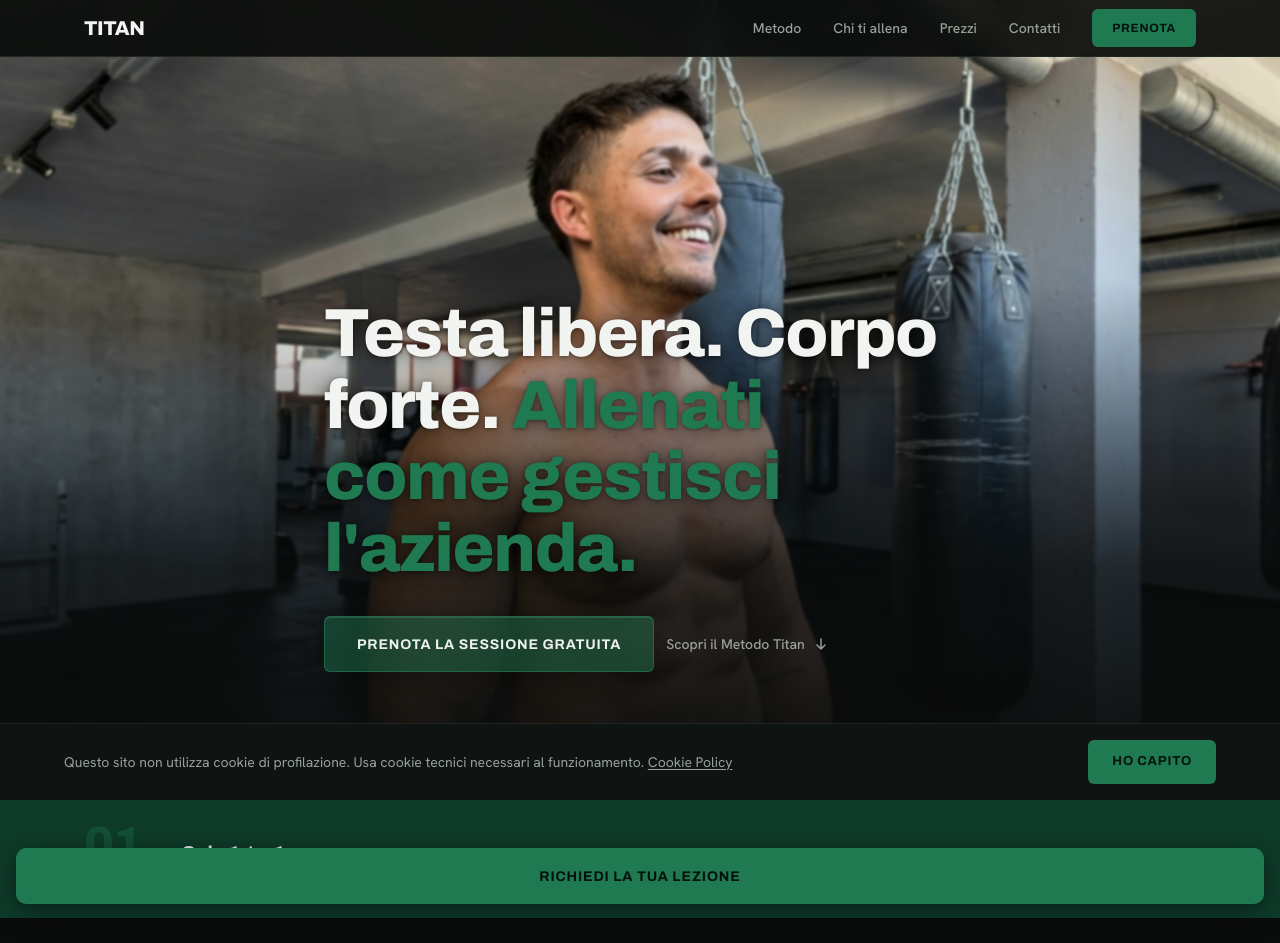
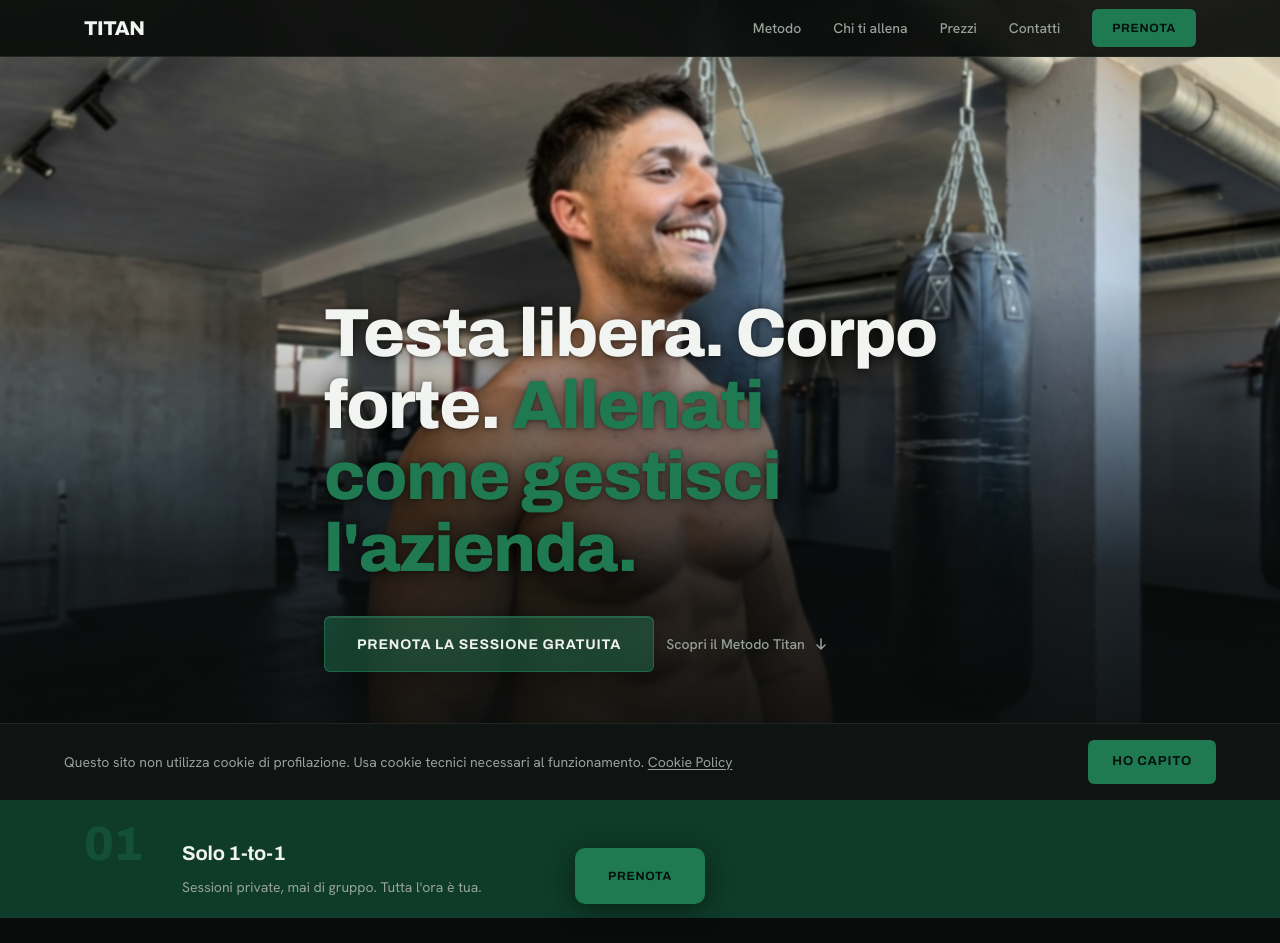
Before and after one commit to elevatetrading/titan-alextrainer, a Next.js app: page / in a window 1280 px wide. Shown: the top 943 px of the page. Built offline with nearby package versions, Linux system fonts and the light colour scheme.

Commit message:
CtaBar: compatto su scroll-su (inverso); animazioni FadeUp su tutte le sezioni

```diff
--- a/components/CtaBar.tsx
+++ b/components/CtaBar.tsx
@@ -23,10 +23,10 @@ export default function CtaBar() {
 
       setVisible(afterHero && beforeFooter);
 
-      // Compact: scrollando giù
+      // Compact: scrollando su
       const currentY = window.scrollY;
-      if (currentY > lastScrollY.current + 8) setCompact(true);
-      else if (currentY < lastScrollY.current - 8) setCompact(false);
+      if (currentY < lastScrollY.current - 8) setCompact(true);
+      else if (currentY > lastScrollY.current + 8) setCompact(false);
       lastScrollY.current = currentY;
     };
 
--- a/components/sections/ChiTiAllena.tsx
+++ b/components/sections/ChiTiAllena.tsx
@@ -1,4 +1,5 @@
 import Image from "next/image";
+import FadeUp from "@/components/ui/FadeUp";
 
 export default function ChiTiAllena() {
   return (
@@ -10,6 +11,7 @@ export default function ChiTiAllena() {
       <div className="max-w-6xl mx-auto px-5">
         <div className="grid grid-cols-1 md:grid-cols-2 gap-10 md:gap-16 items-center">
           {/* Foto ritratto Alessandro */}
+          <FadeUp delay={0}>
           <div
             className="relative w-full rounded-2xl overflow-hidden"
             style={{ aspectRatio: "3 / 4", maxHeight: "520px" }}
@@ -23,8 +25,10 @@ export default function ChiTiAllena() {
               sizes="(max-width: 768px) 100vw, 50vw"
             />
           </div>
+          </FadeUp>
 
           {/* Bio */}
+          <FadeUp delay={0.12}>
           <div>
             <p
               className="text-xs uppercase tracking-widest mb-4"
@@ -75,6 +79,7 @@ export default function ChiTiAllena() {
               </p>
             </div>
           </div>
+          </FadeUp>
         </div>
       </div>
     </section>
--- a/components/sections/LeVoci.tsx
+++ b/components/sections/LeVoci.tsx
@@ -1,3 +1,5 @@
+import FadeUp from "@/components/ui/FadeUp";
+
 const recensioni = [
   {
     testo:
@@ -28,6 +30,7 @@ export default function LeVoci() {
       style={{ backgroundColor: "var(--bg-base)" }}
       className="section-pad overflow-hidden"
     >
+      <FadeUp delay={0}>
       <div className="max-w-6xl mx-auto px-5 mb-10">
         <p
           className="text-xs uppercase tracking-widest mb-3"
@@ -49,8 +52,10 @@ export default function LeVoci() {
           Cosa dicono i clienti
         </h2>
       </div>
+      </FadeUp>
 
       {/* Carosello swipe — CSS scroll snap puro */}
+      <FadeUp delay={0.1}>
       <div
         className="flex gap-5 overflow-x-auto px-5 pb-4 hide-scrollbar"
         style={{ scrollSnapType: "x mandatory", WebkitOverflowScrolling: "touch" }}
@@ -112,6 +117,7 @@ export default function LeVoci() {
         {/* Spacer per evitare che l'ultima card tocchi il bordo */}
         <div className="flex-shrink-0 w-1" aria-hidden="true" />
       </div>
+      </FadeUp>
 
       {/* Nota provvisorio */}
       <div className="max-w-6xl mx-auto px-5 mt-4">
--- a/components/sections/Metodo.tsx
+++ b/components/sections/Metodo.tsx
@@ -1,6 +1,7 @@
 "use client";
 
 import { useRef, useState, useEffect } from "react";
+import FadeUp from "@/components/ui/FadeUp";
 
 const blocchi = [
   {
@@ -78,6 +79,7 @@ export default function Metodo() {
       {/* Intro */}
       <div className="max-w-6xl mx-auto px-5">
         {/* Brand name — grande e centrato */}
+        <FadeUp delay={0}>
         <p
           className="font-headline text-center mb-10"
           style={{
@@ -89,7 +91,9 @@ export default function Metodo() {
           Il Metodo{" "}
           <span style={{ color: "var(--green-cta)" }}>Titan</span>
         </p>
+        </FadeUp>
 
+        <FadeUp delay={0.1}>
         <div className="max-w-2xl mb-12">
           <h2
             className="font-archivo leading-tight mb-4"
@@ -111,6 +115,7 @@ export default function Metodo() {
             famiglia.
           </p>
         </div>
+        </FadeUp>
       </div>
 
       {/* Carousel */}
--- a/components/sections/Prezzi.tsx
+++ b/components/sections/Prezzi.tsx
@@ -1,3 +1,5 @@
+import FadeUp from "@/components/ui/FadeUp";
+
 const inclusi = [
   "Abbonamento Olbia Sporting Club",
   "Assistenza WhatsApp 24/7",
@@ -36,6 +38,7 @@ export default function Prezzi() {
     >
       <div className="max-w-6xl mx-auto px-5">
         {/* Intro */}
+        <FadeUp delay={0}>
         <div className="max-w-xl mb-12">
           <p
             className="text-xs uppercase tracking-widest mb-4"
@@ -67,12 +70,13 @@ export default function Prezzi() {
             l&apos;abbonamento all&apos;Olbia Sporting Club.
           </p>
         </div>
+        </FadeUp>
 
         {/* Card prezzi */}
         <div className="grid grid-cols-1 md:grid-cols-2 gap-6 max-w-2xl">
-          {pacchetti.map((p) => (
+          {pacchetti.map((p, i) => (
+            <FadeUp key={p.id} delay={0.1 + i * 0.1}>
             <div
-              key={p.id}
               className={`relative flex flex-col rounded-[20px] p-7 ${p.highlighted ? "card-featured" : ""}`}
               style={{
                 backgroundColor: p.highlighted
@@ -187,6 +191,7 @@ export default function Prezzi() {
                 {p.cta}
               </a>
             </div>
+            </FadeUp>
           ))}
         </div>
       </div>
--- a/components/sections/PrimaSessione.tsx
+++ b/components/sections/PrimaSessione.tsx
@@ -1,6 +1,7 @@
 "use client";
 
 import { useState } from "react";
+import FadeUp from "@/components/ui/FadeUp";
 
 const opzioni = ["Titan8", "Titan12", "Non so ancora"];
 
@@ -59,6 +60,7 @@ export default function PrimaSessione() {
       }}
     >
       <div className="max-w-lg mx-auto px-5">
+        <FadeUp delay={0}>
         <p
           className="text-xs uppercase tracking-widest mb-4"
           style={{
@@ -88,7 +90,9 @@ export default function PrimaSessione() {
           Una sessione introduttiva, senza impegno. Vediamo da dove parti, cosa
           ti serve e se il metodo fa per te. Poi decidi tu.
         </p>
+        </FadeUp>
 
+        <FadeUp delay={0.12}>
         {sent ? (
           <div
             className="rounded-xl p-7 text-center"
@@ -273,6 +277,7 @@ export default function PrimaSessione() {
             Chiama ora
           </a>
         </div>
+        </FadeUp>
       </div>
     </section>
   );
--- a/components/sections/ProveRapide.tsx
+++ b/components/sections/ProveRapide.tsx
@@ -1,3 +1,5 @@
+import FadeUp from "@/components/ui/FadeUp";
+
 const prove = [
   {
     num: "01",
@@ -22,7 +24,7 @@ const prove = [
 export default function ProveRapide() {
   return (
     <section>
-      {prove.map((p) => (
+      {prove.map((p, i) => (
         <div
           key={p.num}
           style={{ backgroundColor: p.bg }}
@@ -31,6 +33,7 @@ export default function ProveRapide() {
             className="max-w-6xl mx-auto px-5"
             style={{ paddingTop: "20px", paddingBottom: "20px" }}
           >
+            <FadeUp delay={i * 0.08}>
             <div className="flex flex-col gap-2 md:flex-row md:items-baseline md:gap-10">
               <span
                 className="font-headline leading-none flex-shrink-0"
@@ -60,6 +63,7 @@ export default function ProveRapide() {
                 </p>
               </div>
             </div>
+            </FadeUp>
           </div>
         </div>
       ))}
--- /dev/null
+++ b/components/ui/FadeUp.tsx
@@ -0,0 +1,29 @@
+"use client";
+
+import { motion, useInView } from "motion/react";
+import { useRef } from "react";
+
+interface FadeUpProps {
+  children: React.ReactNode;
+  delay?: number;
+  className?: string;
+  style?: React.CSSProperties;
+}
+
+export default function FadeUp({ children, delay = 0, className, style }: FadeUpProps) {
+  const ref = useRef<HTMLDivElement>(null);
+  const inView = useInView(ref, { once: true, margin: "0px 0px -60px 0px" });
+
+  return (
+    <motion.div
+      ref={ref}
+      initial={{ opacity: 0, y: 32 }}
+      animate={inView ? { opacity: 1, y: 0 } : {}}
+      transition={{ duration: 0.6, delay, ease: [0.22, 1, 0.36, 1] }}
+      className={className}
+      style={style}
+    >
+      {children}
+    </motion.div>
+  );
+}
```
